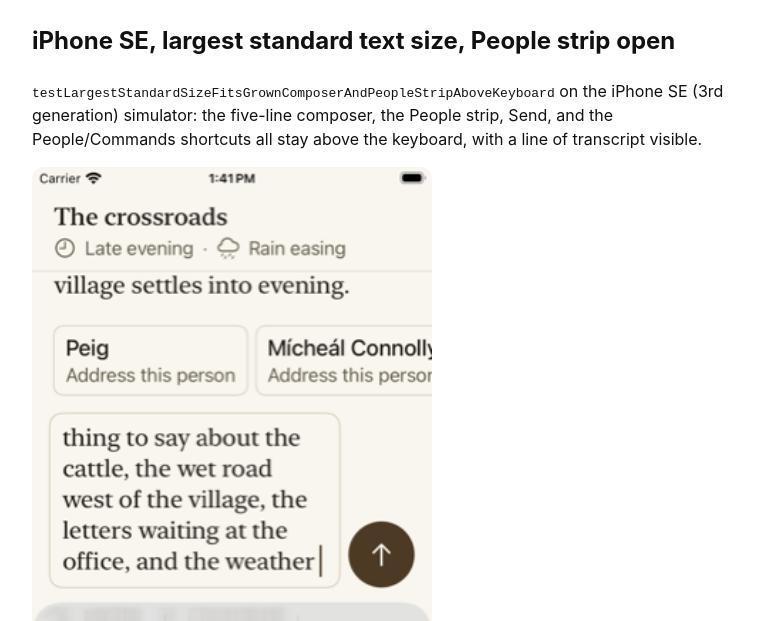
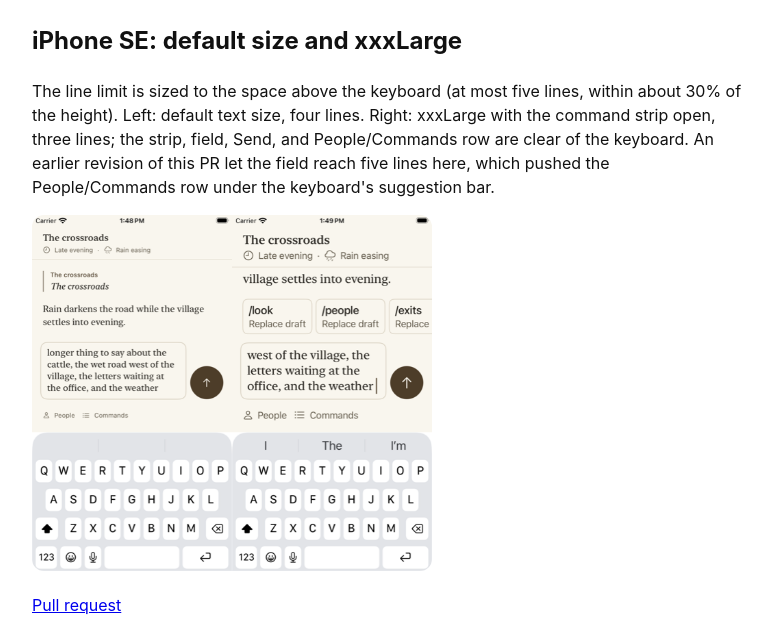
Before and after one commit to dmooney/rundale-pages, a plain HTML site: page pr/2145/index.html in a window 1280 px wide. Shown: the part 425-1046 px from the top of the page, without its empty margins (248-1020 px from the left). Drawn offline with Linux system fonts and the light colour scheme.

Commit message:
pr/2145: publish evidence page

```diff
--- a/pr/2145/index.html
+++ b/pr/2145/index.html
@@ -7,8 +7,8 @@
 <p>iOS Simulator (iPhone 17 Pro, iOS 26.5), fixture transcript. Not a physical iPhone.</p>
 <p><code>testComposerGrowsWithALongDraft</code>, paced for viewing: a long draft grows the field to its five-line limit, above the keyboard, with the transcript still visible. Before the fix it stopped at about two lines and scrolled inside the field.</p>
 <video src="composer.mp4" controls playsinline muted></video>
-<h2>iPhone SE, largest standard text size, People strip open</h2>
-<p><code>testLargestStandardSizeFitsGrownComposerAndPeopleStripAboveKeyboard</code> on the iPhone SE (3rd generation) simulator: the five-line composer, the People strip, Send, and the People/Commands shortcuts all stay above the keyboard, with a line of transcript visible.</p>
-<img src="se-xxxlarge-people-strip.png" alt="Grown composer and People strip at xxxLarge on iPhone SE">
+<h2>iPhone SE: default size and xxxLarge</h2>
+<p>The line limit is sized to the space above the keyboard (at most five lines, within about 30% of the height). Left: default text size, four lines. Right: xxxLarge with the command strip open, three lines; the strip, field, Send, and People/Commands row are clear of the keyboard. An earlier revision of this PR let the field reach five lines here, which pushed the People/Commands row under the keyboard's suggestion bar.</p>
+<img src="se-normal-and-xxxlarge.png" alt="Composer on iPhone SE at default size and xxxLarge">
 <p><a href="https://github.com/dmooney/Rundale/pull/2145">Pull request</a></p>
 </body></html>
```
Also changed, not shown: pr/2145/se-normal-and-xxxlarge.png (added).
